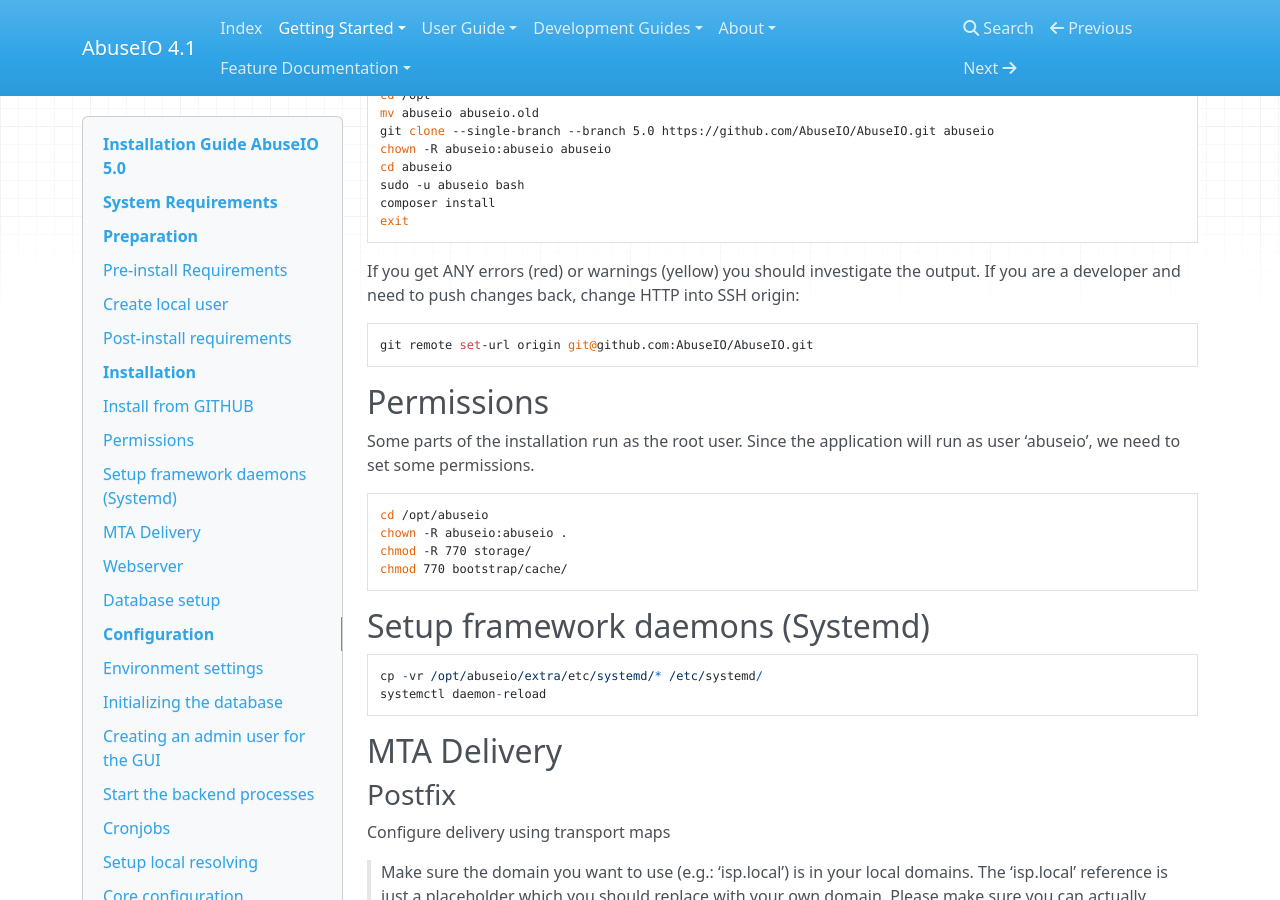
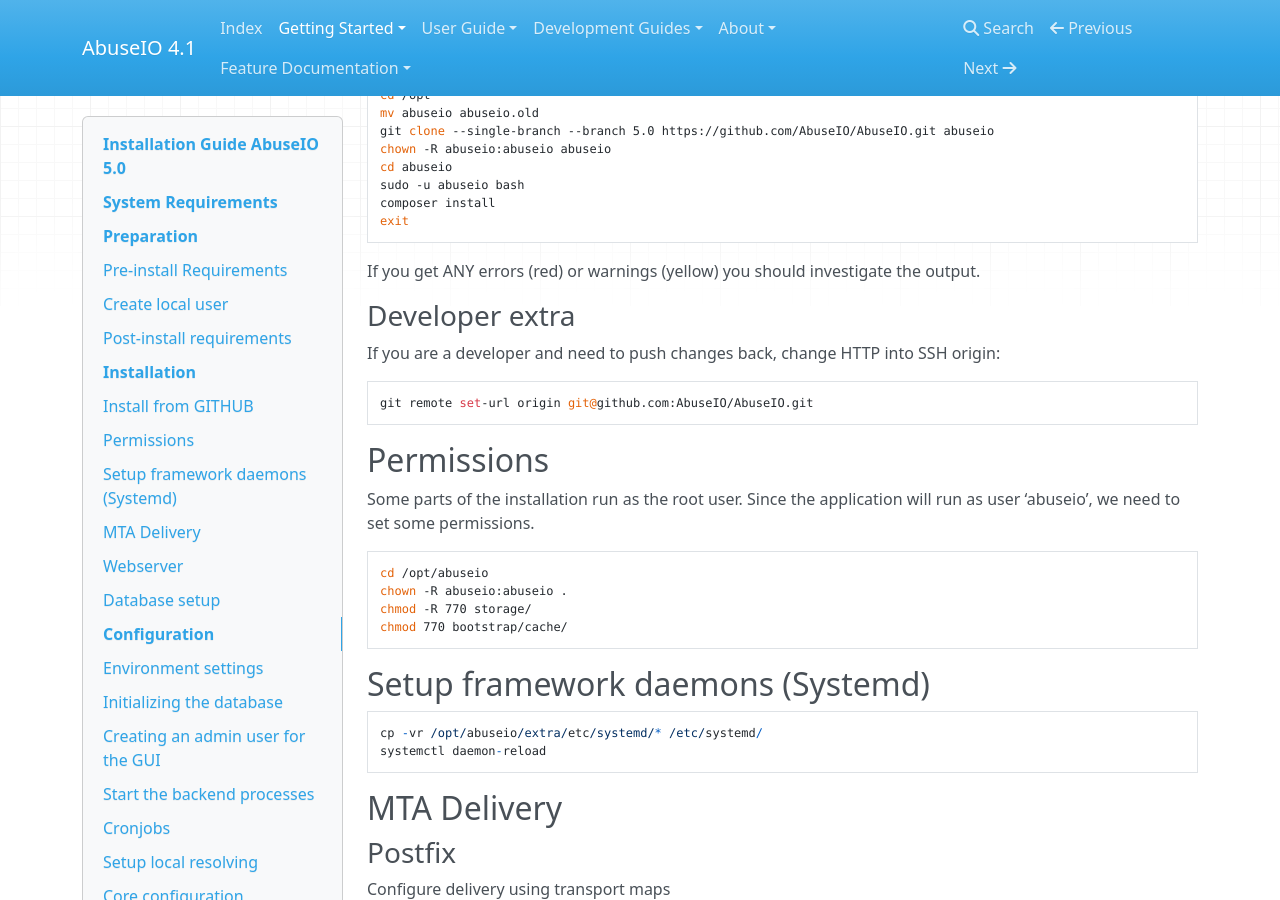
Before and after one commit to AbuseIO/abuseio-docs, an MkDocs documentation site: the page built from docs/installation.md, in a window 1280 px wide and 900 px high, scrolled down 3113 px. Built offline with MkDocs 1.6.1, drawn with Linux system fonts in a browser that asks for light colours; nearby versions of some CDN libraries; old or Windows-style settings are respelled for this version of MkDocs.

Commit message:
Update installation.md

````diff
--- a/docs/installation.md
+++ b/docs/installation.md
@@ -151,6 +151,9 @@ exit
 ```
 
 If you get ANY errors (red) or warnings (yellow) you should investigate the output.
+
+### Developer extra
+
 If you are a developer and need to push changes back, change HTTP into SSH origin:
 ```
 git remote set-url origin git@github.com:AbuseIO/AbuseIO.git
````
